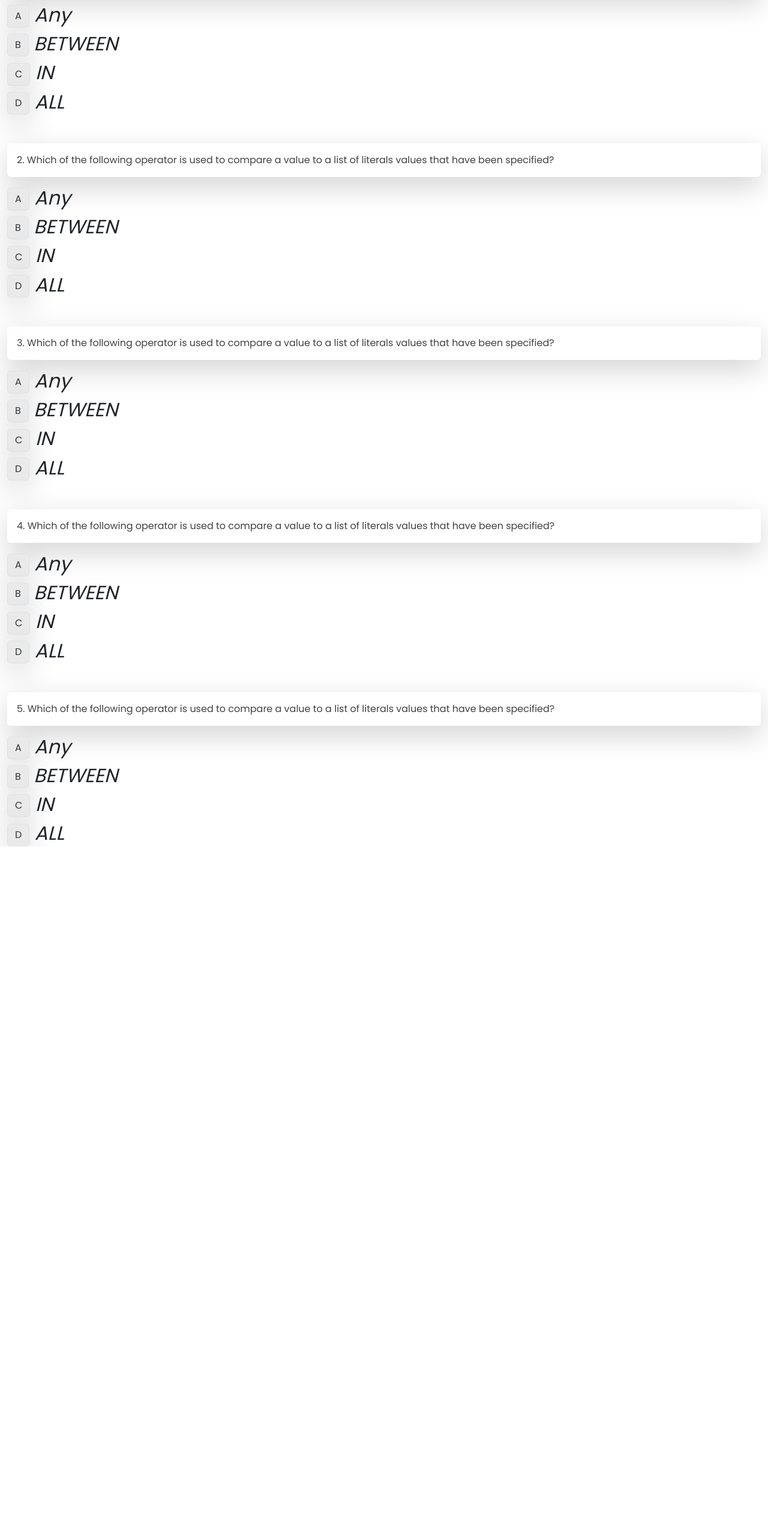
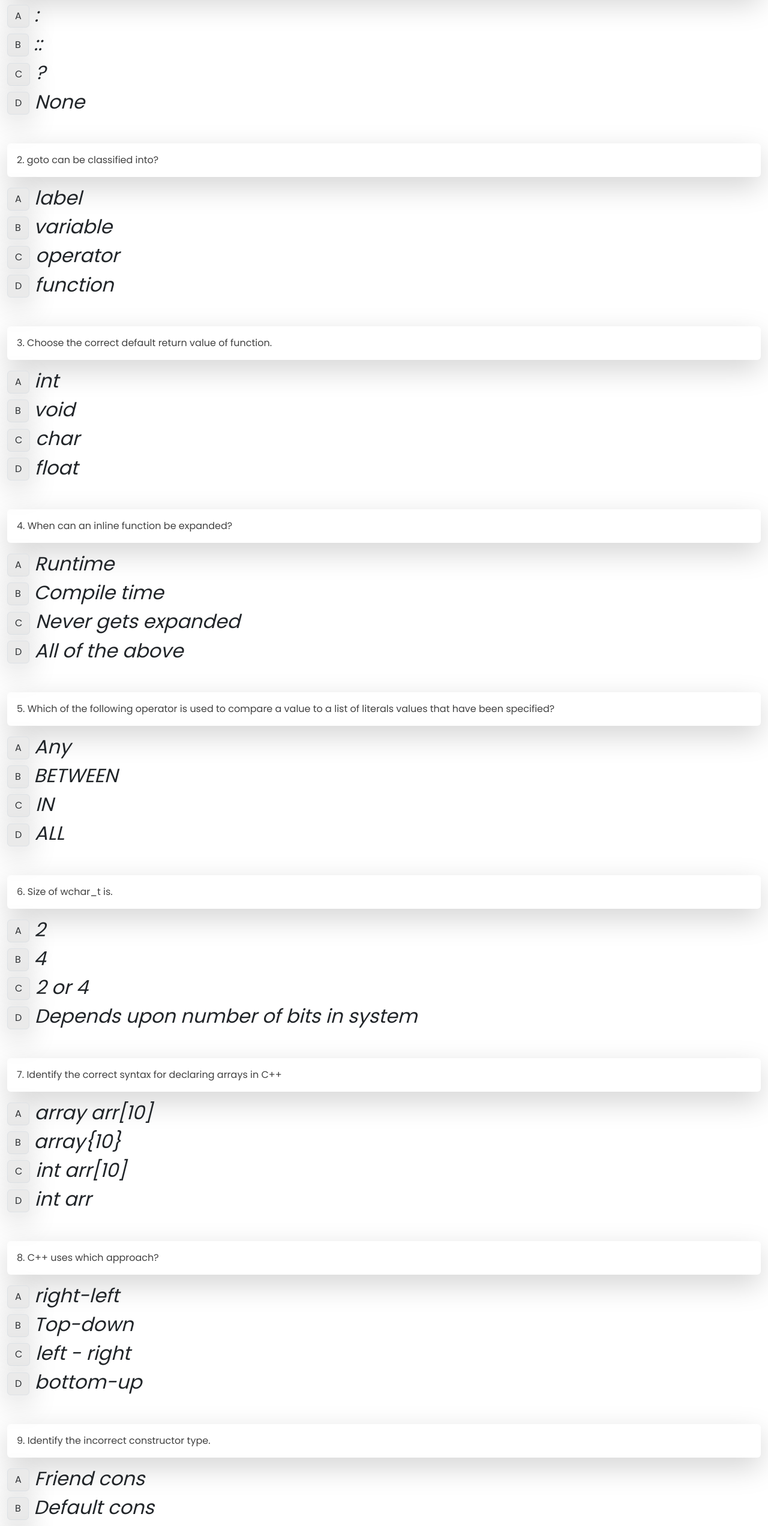
Before and after one commit to BhuvneshSinghKushwah/contest-website-code-beta-, a React (Create React App) app: page /question-page in a window 1280 px wide. Shown: the part 234-2778 px from the top of the page at 60% size. Before the commit the page ends 1645 px from the top, so only its background shows below. Built offline with nearby package versions, Linux system fonts and the light colour scheme; no server answers; sample sign-in values are in the browser's storage.

Commit message:
prototype Final

```diff
--- a/src/components/App.js
+++ b/src/components/App.js
@@ -1,4 +1,4 @@
-import React from "react"
+import React, { useState } from "react"
 import Signup from "./Signup"
 import { Container } from "react-bootstrap"
 import { AuthProvider } from "../contexts/AuthContext"
@@ -12,6 +12,8 @@ import QuestionPage from "./QuestionPage"
 import EndPage from "./EndPage"
 
 function App() {
+  const [score, setScore] = useState(0);
+
   return (
     <Container
       className="d-flex align-items-center justify-content-center"
@@ -24,8 +26,8 @@ function App() {
               <Route path ='/' element={<PrivateRoute><Dashboard/></PrivateRoute>} />
               <Route path ='/update-profile' element={<PrivateRoute><UpdateProfile/></PrivateRoute>} />
               <Route path="/signup" element={<Signup/>} />
-              <Route path="/question-page" element={<PrivateRoute><QuestionPage/></PrivateRoute>} />
-              <Route path="/end-page" element={<PrivateRoute><EndPage/></PrivateRoute>} />
+              <Route path="/question-page" element={<PrivateRoute><QuestionPage score={score} setScore={setScore} /></PrivateRoute>} />
+              <Route path="/end-page" element={<PrivateRoute><EndPage score={score}  setScore={setScore} /></PrivateRoute>} />
               <Route path="/login" element={<Login/>} />
               <Route path="/forgot-password" element={<ForgotPassword/>} />
             </Routes>
--- a/src/components/EndPage.js
+++ b/src/components/EndPage.js
@@ -3,8 +3,9 @@ import { useLocation, useNavigate, Link} from 'react-router-dom'
 import { useAuth } from '../contexts/AuthContext'
 import QuestionPage from './QuestionPage'
 import '../cssComponents/End.css'
+import Questions from '../questions/questions.json'
 
-const EndPage = () => {
+const EndPage = ( {score, setScore} ) => {
   const [error, setError] = useState("")
   const { currentUser, logout } = useAuth()
   const history = useNavigate()
@@ -19,6 +20,8 @@ const EndPage = () => {
       setError("Failed to log out")
     }
   }
+
+  console.log(score);
 const location = useLocation();
     return (
     <div className="card">
@@ -26,7 +29,7 @@ const location = useLocation();
         <i className="checkmark">✓</i>
       </div>
         <h1> Well Done! </h1>
-        <p> You Scored : 20/30 </p>
+        <p> You Scored : {score}/{Questions.length} </p>
         <div className="w-100 text-center mt-4">
           <button className='btn btn-danger' variant="link" onClick={handleLogout}>Log Out</button>
         </div>
--- a/src/components/QuestionPage.js
+++ b/src/components/QuestionPage.js
@@ -6,11 +6,10 @@ import Questions from "../questions/questions.json";
 import PaperName from "../questions/paperOf.json";
 
 
-export default function QuestionPage() {
+export default function QuestionPage( {score, setScore} ) {
   const [error, setError] = useState("");
   const { currentUser, logout } = useAuth();
   const history = useNavigate();
-  const [score, setScore] = useState(0);
   const [userResponses, setUserResponses] = useState([]);
   const dataOps = ['A', 'B', 'C', 'D']
 
@@ -18,7 +17,7 @@ export default function QuestionPage() {
     handleLogout();
   });
 
-  const keyArr = ['A', 'B', 'C', 'B', 'C'];
+  const keyArr = ['B', 'A', 'A', 'B', 'C', 'A', 'C', 'D', 'A', 'C'];
 
   function handleEndPage() {
     history('/end-page',);
@@ -55,18 +54,6 @@ export default function QuestionPage() {
   console.log(userResponses);
 
   function ScoreOfUser() {
-    // for(let i = 0; i < Questions.length; i++)
-    // {
-    //     let answer = optionKeys[i][1];
-    //     let answerKey = optionKeys[i][0];
-
-    //     if(userResponses[i][answerKey] === answer)
-    //     {
-    //       incrementScore();
-    //     }
-    // }
-    // console.log(score);
-    // handleEndPage();
 
     for(let i = 0; i < Questions.length; i++)
     {
@@ -80,16 +67,13 @@ export default function QuestionPage() {
             setScore(prevScore => prevScore+1);
           }
         }
-       }
+      }
+       handleEndPage();
 
     }
-
   };
 
   console.log(score);
-
-
-
 
   async function handleLogout() {
     setError("");
--- a/src/questions/questions.json
+++ b/src/questions/questions.json
@@ -1,42 +1,42 @@
 [
     {
         "id": 1,
-        "statement": "Which of the following operator is used to compare a value to a list of literals values that have been specified?",
+        "statement": " Identify the scope resolution operator.",
         "options": [{
-            "A": "Any",
-            "B": "BETWEEN",
-            "C": "IN",
-            "D": "ALL"
+            "A": ":",
+            "B": "::",
+            "C": "?",
+            "D": "None"
         }]
     },
     {
         "id": 2,
-        "statement": "Which of the following operator is used to compare a value to a list of literals values that have been specified?",
+        "statement": "goto can be classified into?",
         "options": [{
-            "A": "Any",
-            "B": "BETWEEN",
-            "C": "IN",
-            "D": "ALL"
+            "A": "label",
+            "B": "variable",
+            "C": "operator",
+            "D": "function"
         }]
     },
     {
         "id": 3,
-        "statement": "Which of the following operator is used to compare a value to a list of literals values that have been specified?",
+        "statement": "Choose the correct default return value of function.",
         "options": [{
-            "A": "Any",
-            "B": "BETWEEN",
-            "C": "IN",
-            "D": "ALL"
+            "A": "int",
+            "B": "void",
+            "C": "char",
+            "D": "float"
         }]
     },
     {
         "id": 4,
-        "statement": "Which of the following operator is used to compare a value to a list of literals values that have been specified?",
+        "statement": "When can an inline function be expanded?",
         "options": [{
-            "A": "Any",
-            "B": "BETWEEN",
-            "C": "IN",
-            "D": "ALL"
+            "A": "Runtime",
+            "B": "Compile time",
+            "C": "Never gets expanded",
+            "D": "All of the above"
         }]
     },
     {
@@ -48,5 +48,56 @@
             "C": "IN",
             "D": "ALL"
         }]
+    },
+    {
+        "id" : 6,
+        "statement": "Size of wchar_t is.",
+        "options":  [{
+            "A": "2",
+            "B": "4",
+            "C": "2 or 4",
+            "D": "Depends upon number of bits in system"
+        }]
+    },
+    {
+        "id": 7,
+        "statement" : "Identify the correct syntax for declaring arrays in C++",
+        "options":[{
+            "A": "array arr[10]",
+            "B": "array{10}",
+            "C": "int arr[10]",
+            "D": "int arr"
+        }]
+    },
+    {
+        "id":8,
+        "statement" : "C++ uses which approach?",
+        "options":[{
+            "A":"right-left",
+            "B":"Top-down",
+            "C": "left - right",
+            "D": "bottom-up"
+        }]
+    },
+    {
+       "id": 9,
+       "statement" : "Identify the incorrect constructor type.",
+       "options":[{
+        "A": "Friend cons",
+        "B": "Default cons",
+        "C": "Parameterized cons",
+        "D": "Copy cons"
+       }]
+
+    },
+    {
+        "id": 10,
+        "statement": " Identify the correct extension of the user-defined header file in C++.",
+        "options":[{
+            "A":".cpp",
+            "B":".hg",
+            "C": ".h",
+            "D": ".hf"
+        }]
     }
 ]
```
